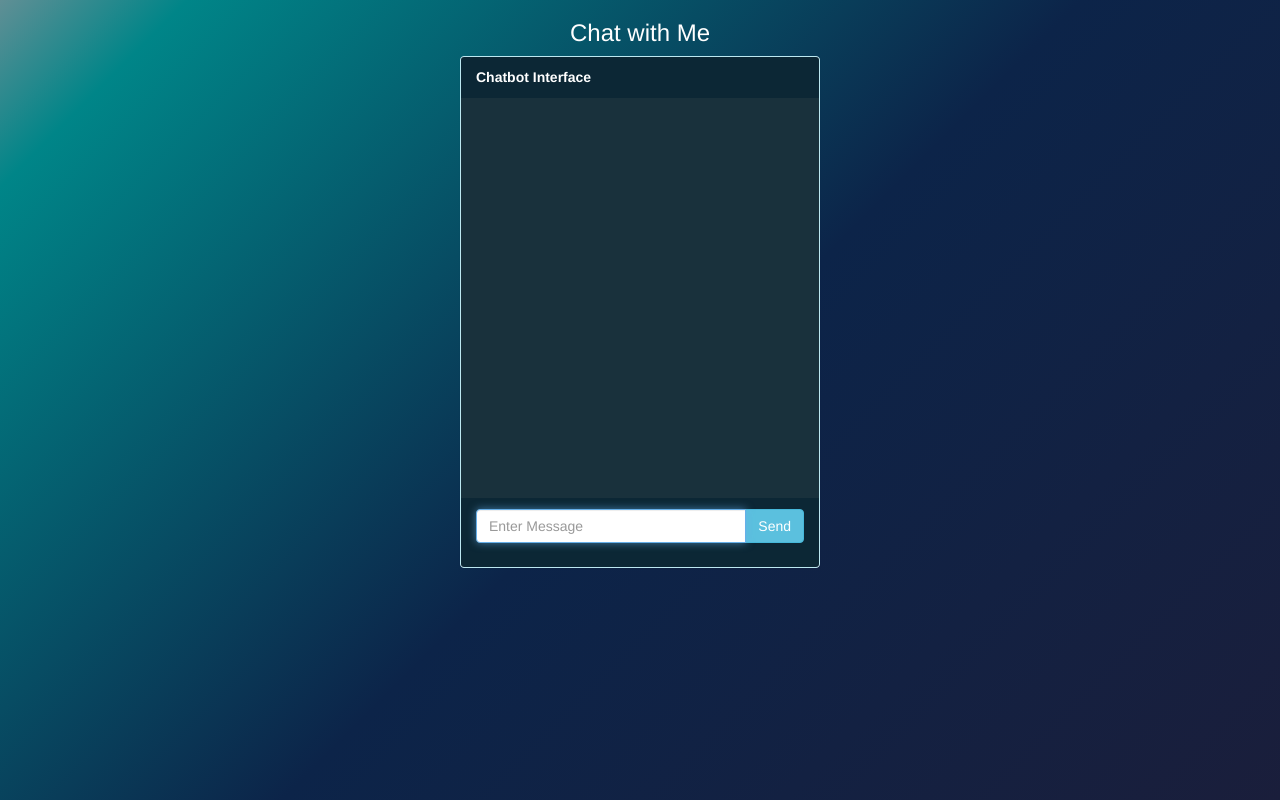
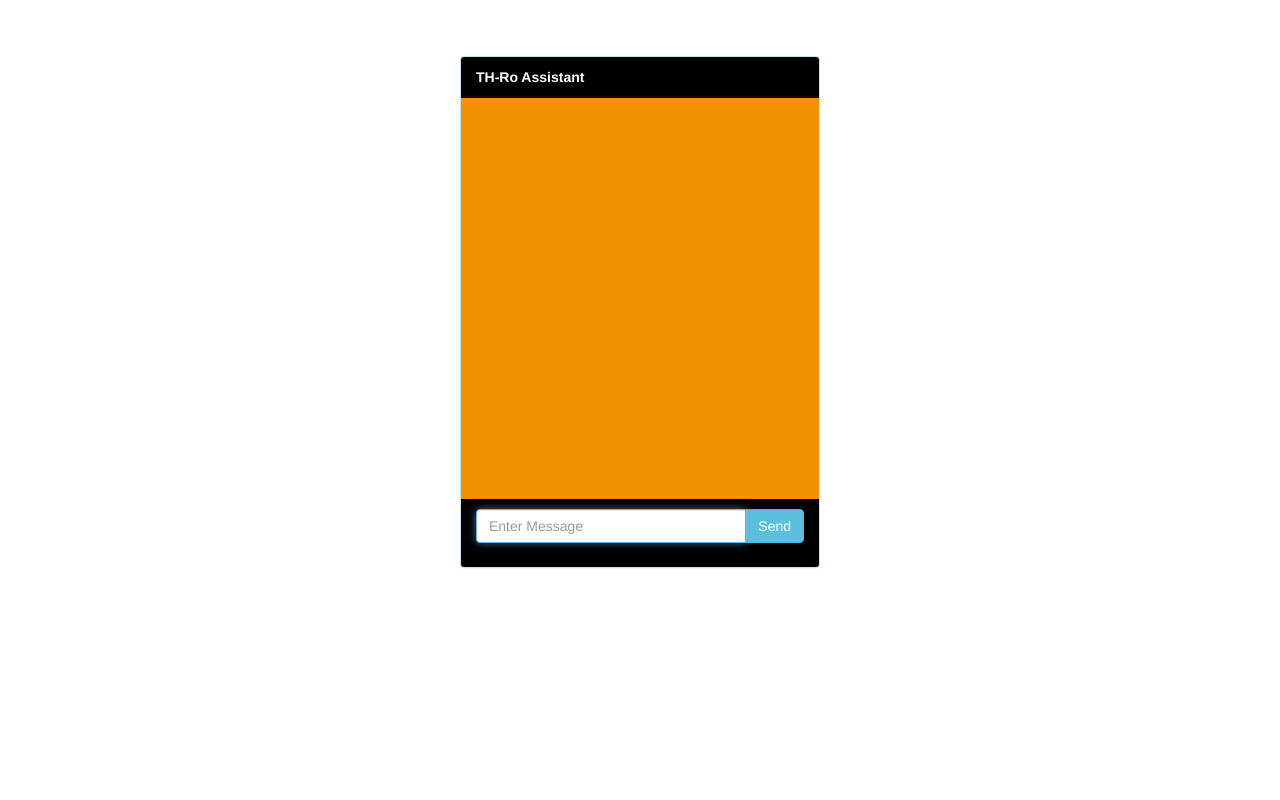
Before and after one commit to BechirHamila/TH-Ro-Chatbot, a plain HTML site: page app/static/index.html in a window 1280 px wide. Drawn offline with nearby package versions, Linux system fonts and the light colour scheme; files whose address does not match are found by name.

Commit message:
formatting + edit html style

```diff
--- a/app/static/index.html
+++ b/app/static/index.html
@@ -10,10 +10,11 @@
         .fixed-panel {
             min-height: 400px;
             max-height: 400px;
-            background-color: #19313c;
-            color: white;
+            background-color: #F39200;
+            color: #000000;
             overflow: auto;
         }
+
         .media-list {
             overflow: auto;
             clear: both;
@@ -23,28 +24,30 @@
             word-break: normal;
             line-break: strict;
         }
-        .panel-info>.panel-heading {
-            color: white;
-            background-color: #0c2735;
-            border-color: #0c2735;
+
+        .panel-info > .panel-heading {
+            color: #FFFFFF;
+            background-color: #000000;
+            border-color: #000000;
         }
+
         .panel-footer {
-            background-color: #0c2735;
-            border-color: #0c2735;
+            background-color: #000000;
+            border-color: #F39200;
         }
-        body {
-            background: linear-gradient(135deg, rgba(96,143,149,1) 0%, rgba(0,133,136,1) 9%, rgba(12,36,73,1) 52%, rgba(26,30,59,1) 100%);
+        body body {
+            background: linear-gradient(135deg, rgba(243, 146, 0, 1) 0%, rgba(0, 0, 0, 1) 100%);
         }
     </style>
 </head>
 <body>
     <div class="container">
         <div class="row">
-            <h3 class="text-center"><font color="white">Chat with Me</font></h3>
+            <h3 class="text-center"><font color="white">TH-Rosenheim Assitant ChatBot</font></h3>
             <div class="col-md-4 col-md-offset-4">
                 <div id="chatPanel" class="panel panel-info">
                     <div class="panel-heading">
-                        <strong>Chatbot Interface</strong>
+                        <strong>TH-Ro Assistant</strong>
                     </div>
                     <div class="panel-body fixed-panel">
                         <ul class="media-list"></ul>
--- a/app/static/script.js
+++ b/app/static/script.js
@@ -38,7 +38,7 @@ $(document).ready(function () {
         }
 
         // Display user message in the chat
-        appendMessage('user', message);
+        appendMessage('user', 'You: '+message);
 
         // Send the user's message to the backend API via AJAX
         $.ajax({
@@ -51,7 +51,7 @@ $(document).ready(function () {
                 const answer = response.response;  // Get the chatbot's response
 
                 // Display chatbot's response
-                appendMessage('bot', answer);
+                appendMessage('bot', 'TH-Ro: '+answer);
             },
             error: function (error) {
                 console.error("Error:", error);
```
Also changed, not shown: 1 other file.
